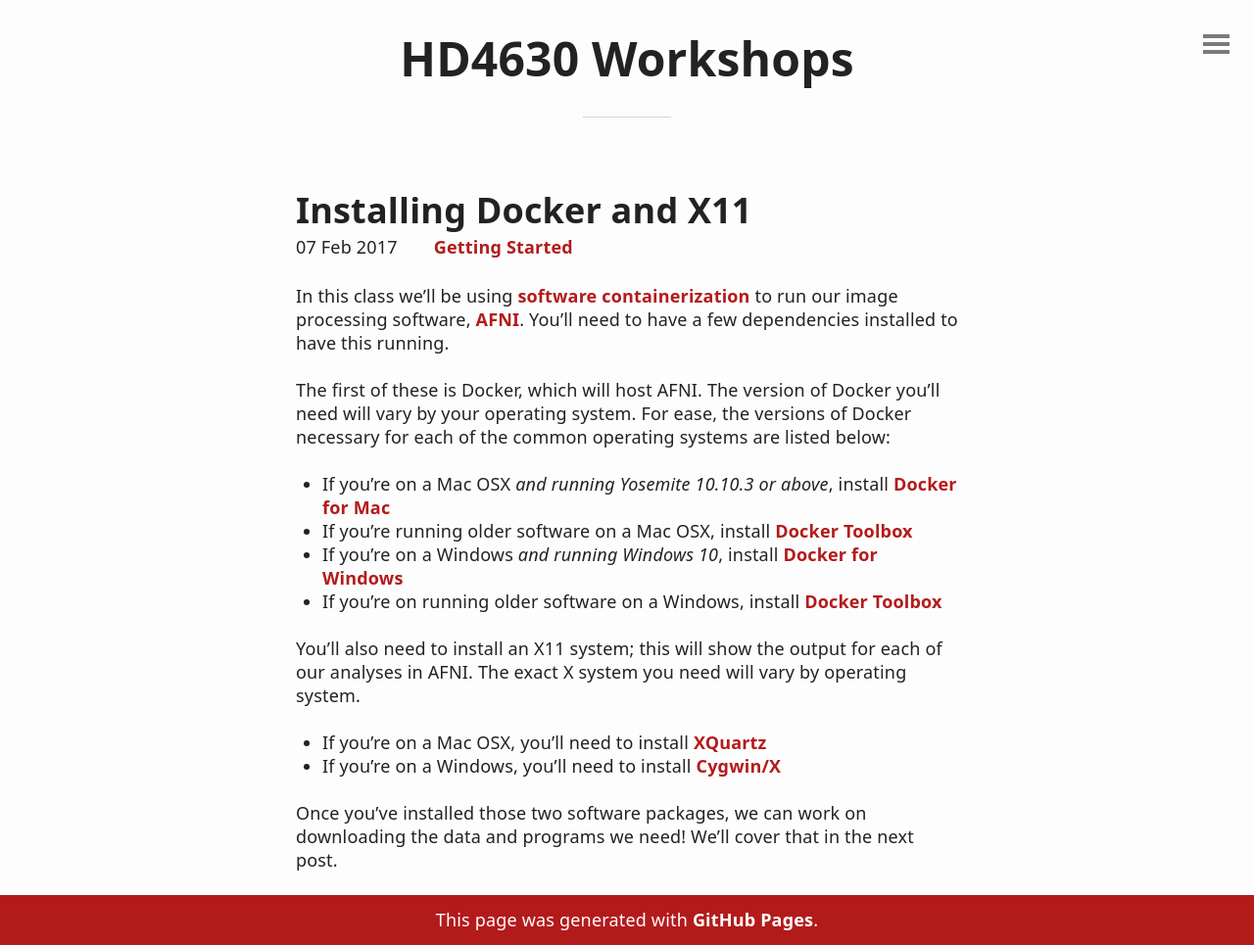
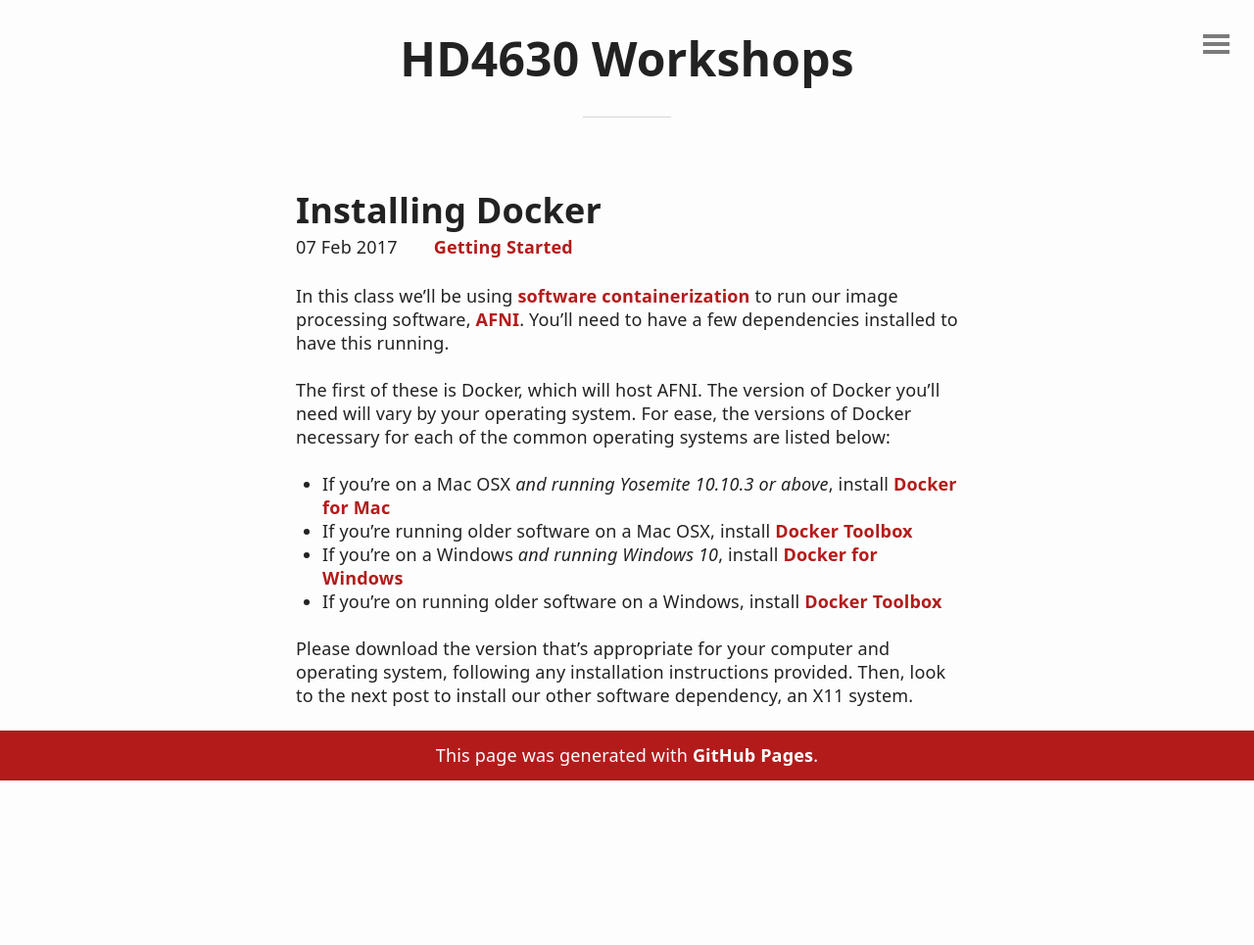
Before and after one commit to emdupre/hd4630_workshops, a Jekyll site: the page built from _posts/2017-02-07-installing-docker.markdown, in a window 1280 px wide. Shown: the whole page at 98% size. Built offline with Jekyll 4.4.1, drawn with Linux system fonts in a browser that asks for light colours; after the commit the page ends 900 px from its top, so only the background shows below that.

Commit message:
Update XQuartz installation instructions
Makes a new post for XQuartz installation instructions, separate from Docker. Includes screenshots to help guide users.
 Please enter the commit message for your changes. Lines starting

```diff
--- a/_posts/2017-02-07-installing-docker.markdown
+++ b/_posts/2017-02-07-installing-docker.markdown
@@ -1,6 +1,6 @@
 ---
 layout: post
-title:  "Installing Docker and X11"
+title:  "Installing Docker"
 date:   2017-02-07 12:05:34 -0500
 categories: ['Getting Started']
 ---
@@ -9,22 +9,12 @@
 
 The first of these is Docker, which will host AFNI. The version of Docker you'll need will vary by your operating system. For ease, the versions of Docker necessary for each of the common operating systems are listed below:
 
-* If you're on a Mac OSX *and running Yosemite 10.10.3 or above*, install [Docker for Mac][mac-docker]
-* If you're running older software on a Mac OSX, install [Docker Toolbox][toolbox]
-* If you're on a Windows *and running Windows 10*, install [Docker for Windows][win-docker]
-* If you're on running older software on a Windows, install [Docker Toolbox][toolbox]
+* If you're on a Mac OSX *and running Yosemite 10.10.3 or above*, install [Docker for Mac](https://www.docker.com/products/docker#/mac){:target="_blank"}
+* If you're running older software on a Mac OSX, install [Docker Toolbox](https://www.docker.com/products/docker-toolbox){:target="_blank"}
+* If you're on a Windows *and running Windows 10*, install [Docker for Windows](https://www.docker.com/products/docker#/windows){:target="_blank"}
+* If you're on running older software on a Windows, install [Docker Toolbox](https://www.docker.com/products/docker-toolbox){:target="_blank"}
 
-You'll also need to install an X11 system; this will show the output for each of our analyses in AFNI. The exact X system you need will vary by operating system.
-
-* If you're on a Mac OSX, you'll need to install [XQuartz][xq]
-* If you're on a Windows, you'll need to install [Cygwin/X][cx]
-
-Once you've installed those two software packages, we can work on downloading the data and programs we need! We'll cover that in the next post.
+Please download the version that's appropriate for your computer and operating system, following any installation instructions provided. Then, look to the next post to install our other software dependency, an X11 system.
 
 [digital-ocean]: https://www.digitalocean.com/community/tutorials/the-docker-ecosystem-an-overview-of-containerization
 [afni]: https://afni.nimh.nih.gov/afni/
-[mac-docker]: https://www.docker.com/products/docker#/mac
-[win-docker]: https://www.docker.com/products/docker#/windows
-[toolbox]: https://www.docker.com/products/docker-toolbox
-[xq]: https://www.xquartz.org/
-[cx]: https://x.cygwin.com/
```
Also changed, not shown: _posts/2017-02-07-installing-xquartz.markdown (added, +18 -0 lines), assets/XQuartz_Allow.png (added), assets/XQuartz_Preferences.png (added).
